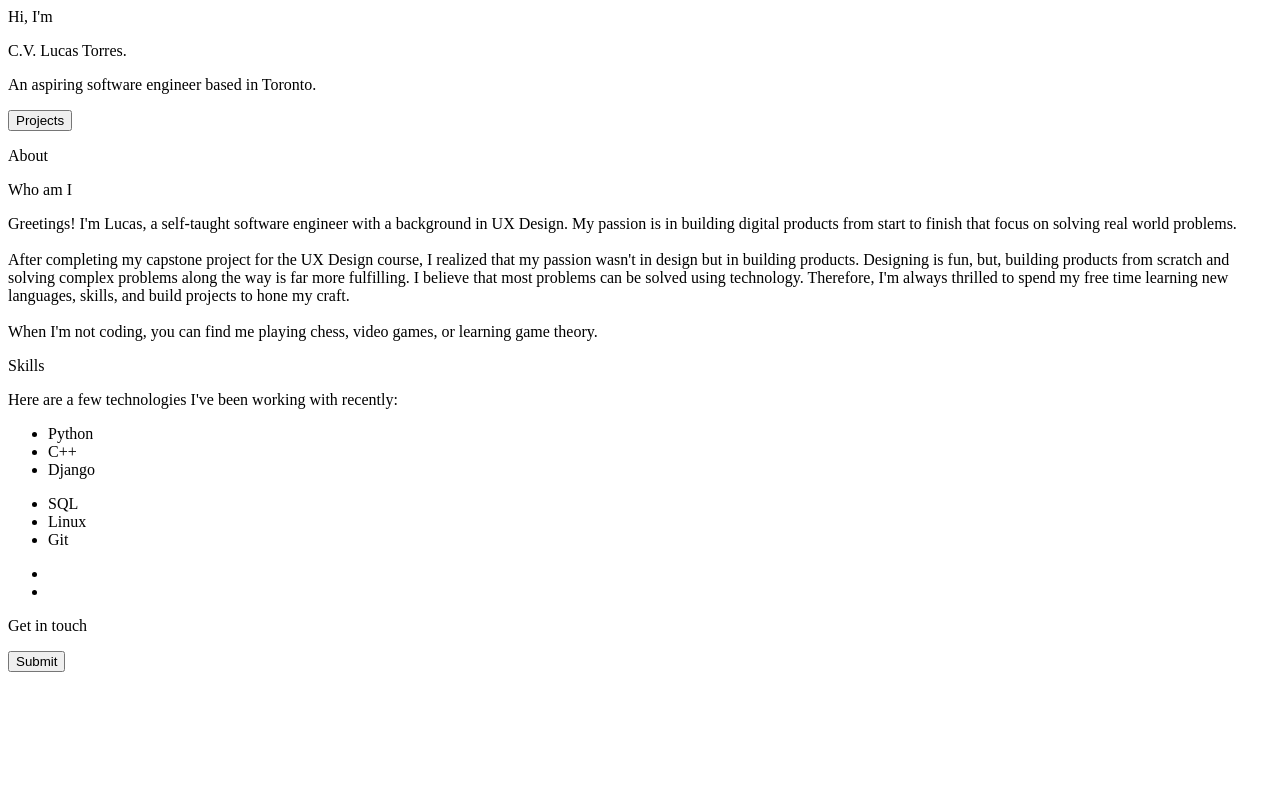
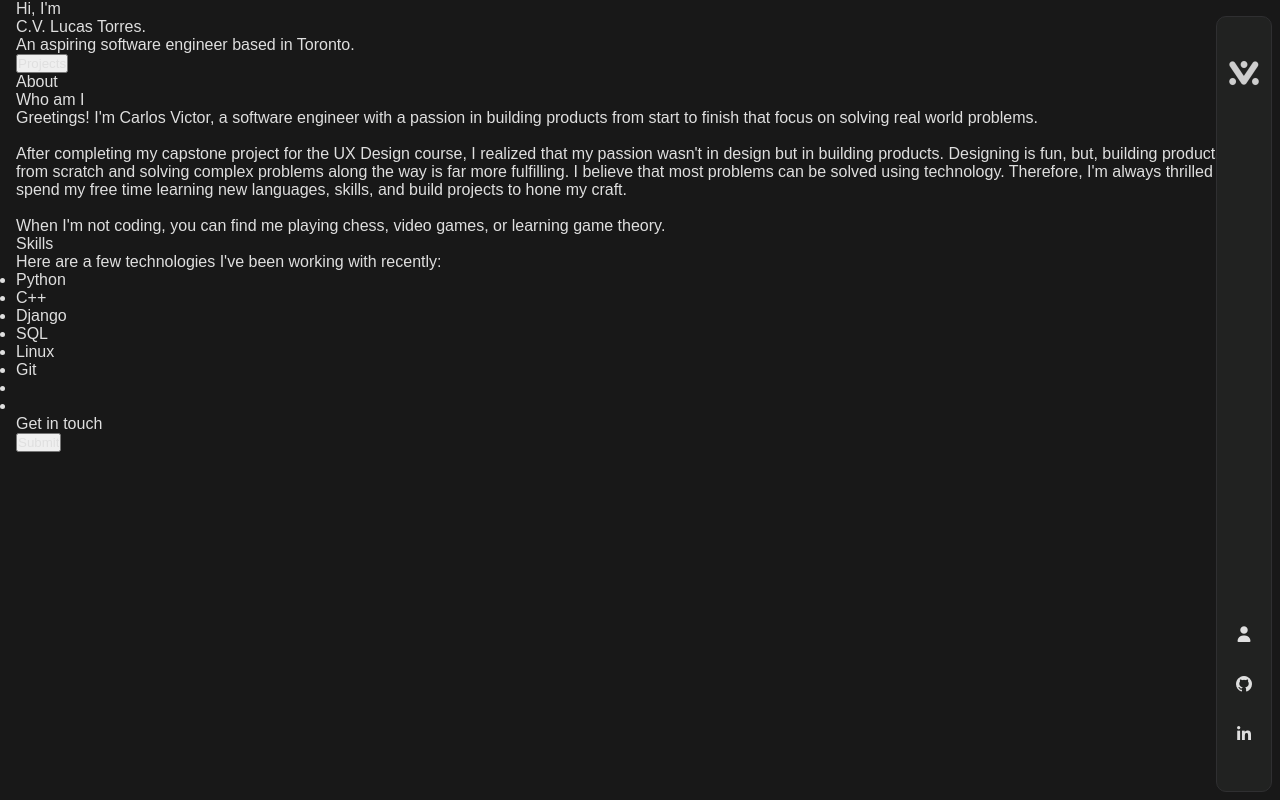
Before and after one commit to imcarlosvictor/Portfolio-2026, a Django app: page /about/ in a window 1280 px wide. Run offline with Django 4.2, Linux system fonts and the light colour scheme; some libraries are stand-ins or nearby versions; some web fonts are replaced.

Commit message:
Added about me page

```diff
--- a/Portfolio-2026/project/mysite/portfolio/static/css/styles.css
+++ b/Portfolio-2026/project/mysite/portfolio/static/css/styles.css
@@ -1,9 +1,17 @@
 :root {
     --white: #dfdfdf;
     --black: #181818;
+    --washed-black: #151a1a;
     --dark-gray: #212221;
     --soft-blue: #cacce1;
     --soft-neon-yellow: #edff8c;
+
+    --blue-gray: #b6bec8;
+    /* gradient */
+    --gd1: #d2d4d5;
+    --gd2: #a9abb0;
+    --gd3: #bdbdc6;
+    --neon-green: #a8ff1a;
 }
 
 * {
@@ -22,30 +30,31 @@ body::-webkit-scrollbar {
 }
 
 body {
-    height: 100%;
+    padding: 0 3em 0 1em;
+	background-size: 400% 400%;
+	height: 100vh;
     background: var(--black);
-    /* padding: 0 3em 2em 1em;  */
-    padding: 0 3em 0 1em;
+    /* background: linear-gradient(-45deg, var(--gd1), var(--gd2), var(--gd3)); */
 }
+
 /* ------------------------------------------------------------------------------- */
-/* Navigation Section */
+/* NAVIGATION BAR */
 /* ------------------------------------------------------------------------------- */
 .sidebar {
-    margin: 1em .7em;
+    margin: 1em .5em;
     padding: 1em 0 1em 0;
     position: fixed;
     top: 0;
     right: 0;
     height: 97%;
     width: 3.5em;
+    display: flex;
+    flex-direction: column;
+    align-items: center;
+    border-radius: 10px;
     border: solid #2f2f31 .5px;
     border-radius: 10px;
     background: var(--dark-gray);
-    /* backdrop-filter: blur(3px);
-    filter: url(#glass-distortion); */
-    display: flex;
-    flex-direction: column;
-    align-items: center;
 }
 
 #logo-button {
@@ -74,22 +83,21 @@ body {
 }
 
 /* ------------------------------------------------------------------------------- */
-/* Project Section */
+/* PROJECT SECTION */
 /* ------------------------------------------------------------------------------- */
 
 .breakpoint {
-    border: var(--dark-gray) 1px solid;
-    /* margin: 1.7em 2.4em 1.7em 0; */
-    margin-right: 2.4em;
+    border: #9ca3a6 1px solid;
+    opacity: .1;
+    margin-right: 1.8em;
 }
 
 .project-item {
-    margin: 1.7em 0;
-    padding: 0 1em 0 2em;
+    margin: .5em 2em .5em 0;
+    padding: 1em 1em 1em 2em;
     display: grid;
     grid-template-columns: 2fr 5fr;
-    /* border-top: var(--dark-gray) 1px solid;
-    border-bottom: var(--dark-gray) 1px solid; */
+    border-radius: 20px;
 }
 
 .project-title {
@@ -132,3 +140,8 @@ body {
 .button-call-to-action:hover {
     background: var(--soft-neon-yellow);
 }
+
+
+/* ------------------------------------------------------------------------------- */
+/* ABOUT ME SECTION */
+/* ------------------------------------------------------------------------------- */
--- a/Portfolio-2026/project/mysite/portfolio/templates/pages/about.html
+++ b/Portfolio-2026/project/mysite/portfolio/templates/pages/about.html
@@ -1,4 +1,7 @@
-{% load static %}
+{% extends "index.html" %}
+
+{% block content %}
+<body>
     <div class="landing-page-section">
         <div class="introduction">
             <!-- <h1 class="my-name">Lucas Torres</h1> -->
@@ -20,7 +23,7 @@
             <div id="about-me-content">
                 <p class="section-title section-about-me">Who am I</p>
                 <p>
-                Greetings! I'm Lucas, a self-taught software engineer with a background in UX Design. My passion is in building digital products from start to finish that focus on solving real world problems.
+                    Greetings! I'm Carlos Victor, a software engineer with a passion in building products from start to finish that focus on solving real world problems.
                     <br>
                     <br>
 
@@ -84,3 +87,6 @@
             </div>
         </div>
     </div>
+</body>
+
+{% endblock %}
--- a/Portfolio-2026/project/mysite/portfolio/urls.py
+++ b/Portfolio-2026/project/mysite/portfolio/urls.py
@@ -3,6 +3,6 @@ from django.urls import path
 from . import views
 
 urlpatterns = [
-    path('', views.home, name='home'),
+    path('', views.projects, name='projects'),
     path('about/', views.about, name='about'),
 ]
--- a/Portfolio-2026/project/mysite/portfolio/views.py
+++ b/Portfolio-2026/project/mysite/portfolio/views.py
@@ -8,7 +8,7 @@ from .forms import ContactForm
 from json import dumps
 
 # Create your views here.
-def home(request):
+def projects(request):
     # Grab all projects for display
     projects = Project.objects.all()
     # Create a project data dictionary and pass the project id to get all data
@@ -43,7 +43,7 @@ def home(request):
         # 'form': form
     }
 
-    return render(request, 'index.html', context)
+    return render(request, 'pages/projects.html', context)
 
 def about(request):
     return render(request, 'pages/about.html')
```
Also changed, not shown: Portfolio-2026/project/mysite/portfolio/templates/index.html (+3 -45 lines), Portfolio-2026/project/mysite/portfolio/templates/pages/projects.html (+41 -35 lines). Lines whose indentation alone changed are shown as unchanged.
